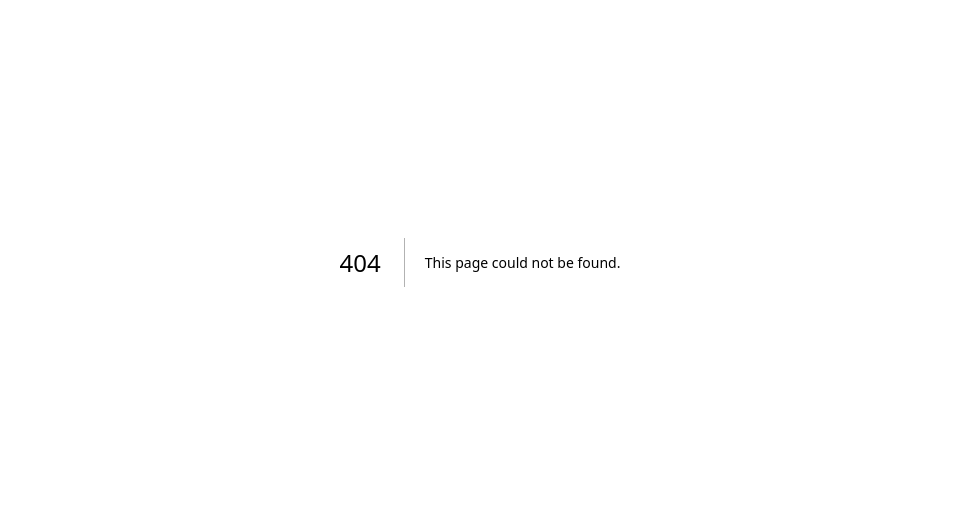
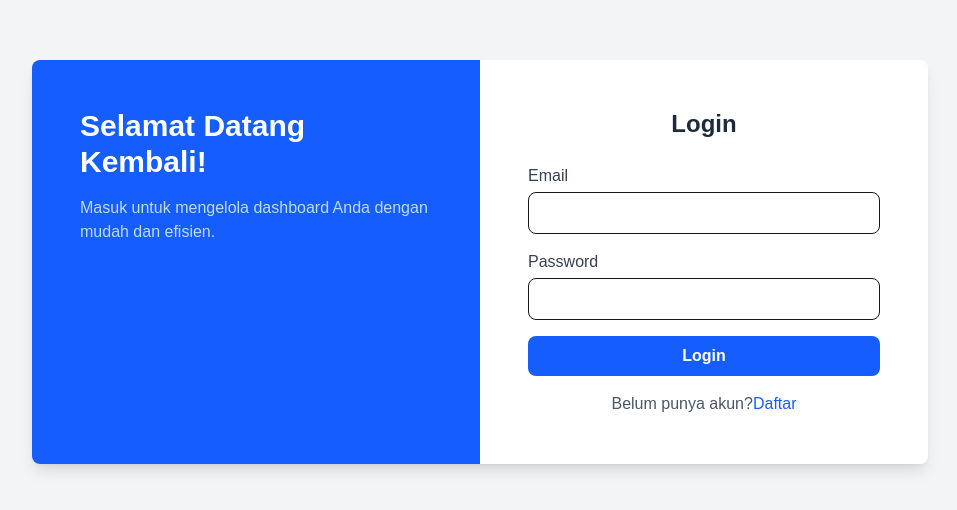
Before and after one commit to HuntNugie/next-full-auth, a Next.js app: page /login in a window 1280 px wide. Before the commit this address had no page. Shown: the part 138-648 px from the top of the page, without its empty margins (160-1117 px from the left). Built offline with nearby package versions, Linux system fonts and the light colour scheme.

Commit message:
membuat tampilan login dan membuat session provider untuk next auth

```diff
--- a/package.json
+++ b/package.json
@@ -10,7 +10,9 @@
   },
   "dependencies": {
     "@prisma/client": "^6.19.0",
+    "bcryptjs": "^3.0.3",
     "next": "16.1.6",
+    "next-auth": "^4.24.13",
     "prisma": "^6.19.0",
     "react": "19.2.3",
     "react-dom": "19.2.3"
--- /dev/null
+++ b/src/backend/models/User.ts
@@ -0,0 +1,5 @@
+import Prisma from "@/lib/prisma/init";
+
+const User = Prisma.user;
+
+export default User;
--- /dev/null
+++ b/src/components/layouts/auth.layout.tsx
@@ -0,0 +1,18 @@
+import { HeaderAuth } from "../partials/header.auth";
+
+export default function AuthLayout({children,title,sub}:{children:React.ReactNode,title:string,sub:string}) {
+    return (
+        <>
+            <div className="min-h-screen flex items-center justify-center bg-gray-100">
+                <div className="flex flex-col md:flex-row w-full max-w-4xl shadow-lg rounded-lg overflow-hidden">
+                    {/* Banner sebelah kiri */}
+                   <HeaderAuth title={title} sub={sub}/>
+                    {/* Form login */}
+                    <div className="w-full md:w-1/2 bg-white p-8 md:p-12">
+                       {children}
+                    </div>
+                </div>
+            </div>
+        </>
+    );
+}
--- /dev/null
+++ b/src/components/partials/header.auth.tsx
@@ -0,0 +1,10 @@
+export const HeaderAuth = ({title,sub}:{title:string,sub:string}) => {
+    return (
+        <>
+            <div className="hidden md:block md:w-1/2 bg-blue-600 text-white p-12 flex flex-col justify-center">
+                <h2 className="text-3xl font-bold mb-4">{title}</h2>
+                <p className="text-blue-200">{sub}</p>
+            </div>
+        </>
+    );
+};
--- /dev/null
+++ b/src/lib/prisma/init.ts
@@ -0,0 +1,5 @@
+import {PrismaClient} from "@/generated/prisma/index"
+
+const Prisma = new PrismaClient();
+
+export default Prisma;
--- /dev/null
+++ b/src/pages/api/auth/[...nextauth].ts
@@ -0,0 +1,69 @@
+import User from "@/backend/models/User";
+import {comparePass} from "@/service/brcypt";
+import NextAuth, {NextAuthOptions} from "next-auth";
+import CredentialsProvider from "next-auth/providers/credentials";
+
+export const authOptions: NextAuthOptions = {
+    session: {
+        strategy: "jwt",
+    },
+    pages: {
+        signIn: "/login",
+    },
+    providers: [
+        CredentialsProvider({
+            name: "Credentials",
+            credentials: {
+                email: {label: "email", type: "email"},
+                password: {label: "password", type: "password"},
+            },
+            async authorize(credentials) {
+                if (!credentials?.email || !credentials?.password) {
+                    return null;
+                }
+                // cek dulu apakah user nya ada atau tidak
+                const data = await User.findUnique({
+                    where: {email: credentials.email},
+                    include: {
+                        profile: true,
+                    },
+                });
+                if (!data) {
+                    return null;
+                }
+
+                // cek password nya
+                const match = await comparePass(data.password, credentials.password);
+                if (!match) {
+                    return null;
+                }
+
+                return {
+                    id: data.id,
+                    name: data.profile?.nama,
+                    email: data.email,
+                    image: null,
+                };
+            },
+        }),
+    ],
+    callbacks: {
+        async jwt({token, user}) {
+            if (user) {
+                (token.id = user.id), (token.name = user.name), (token.email = user.email), (token.image = user.image);
+            }
+            return token;
+        },
+        async session({token,session}){
+            if(session.user){
+                session.user.id = token.id as string,
+                session.user.email = token.email as string,
+                session.user.name = token.name as string,
+                session.user.image = token.image as null
+            }
+            return session
+        }
+    },
+};
+
+export default NextAuth(authOptions);
--- a/src/pages/index.tsx
+++ b/src/pages/index.tsx
@@ -1,78 +1,12 @@
-import Image from "next/image";
-import { Geist, Geist_Mono } from "next/font/google";
+export default function RootPage() {
+    return null;
+}
 
-const geistSans = Geist({
-  variable: "--font-geist-sans",
-  subsets: ["latin"],
-});
-
-const geistMono = Geist_Mono({
-  variable: "--font-geist-mono",
-  subsets: ["latin"],
-});
-
-export default function Home() {
-  return (
-    <div
-      className={`${geistSans.className} ${geistMono.className} flex min-h-screen items-center justify-center bg-zinc-50 font-sans dark:bg-black`}
-    >
-      <main className="flex min-h-screen w-full max-w-3xl flex-col items-center justify-between py-32 px-16 bg-white dark:bg-black sm:items-start">
-        <Image
-          className="dark:invert"
-          src="/next.svg"
-          alt="Next.js logo"
-          width={100}
-          height={20}
-          priority
-        />
-        <div className="flex flex-col items-center gap-6 text-center sm:items-start sm:text-left">
-          <h1 className="max-w-xs text-3xl font-semibold leading-10 tracking-tight text-black dark:text-zinc-50">
-            To get started, edit the index.tsx file.
-          </h1>
-          <p className="max-w-md text-lg leading-8 text-zinc-600 dark:text-zinc-400">
-            Looking for a starting point or more instructions? Head over to{" "}
-            <a
-              href="https://vercel.com/templates?framework=next.js&utm_source=create-next-app&utm_medium=default-template-tw&utm_campaign=create-next-app"
-              className="font-medium text-zinc-950 dark:text-zinc-50"
-            >
-              Templates
-            </a>{" "}
-            or the{" "}
-            <a
-              href="https://nextjs.org/learn?utm_source=create-next-app&utm_medium=default-template-tw&utm_campaign=create-next-app"
-              className="font-medium text-zinc-950 dark:text-zinc-50"
-            >
-              Learning
-            </a>{" "}
-            center.
-          </p>
-        </div>
-        <div className="flex flex-col gap-4 text-base font-medium sm:flex-row">
-          <a
-            className="flex h-12 w-full items-center justify-center gap-2 rounded-full bg-foreground px-5 text-background transition-colors hover:bg-[#383838] dark:hover:bg-[#ccc] md:w-[158px]"
-            href="https://vercel.com/new?utm_source=create-next-app&utm_medium=default-template-tw&utm_campaign=create-next-app"
-            target="_blank"
-            rel="noopener noreferrer"
-          >
-            <Image
-              className="dark:invert"
-              src="/vercel.svg"
-              alt="Vercel logomark"
-              width={16}
-              height={16}
-            />
-            Deploy Now
-          </a>
-          <a
-            className="flex h-12 w-full items-center justify-center rounded-full border border-solid border-black/[.08] px-5 transition-colors hover:border-transparent hover:bg-black/[.04] dark:border-white/[.145] dark:hover:bg-[#1a1a1a] md:w-[158px]"
-            href="https://nextjs.org/docs/pages/getting-started?utm_source=create-next-app&utm_medium=default-template-tw&utm_campaign=create-next-app"
-            target="_blank"
-            rel="noopener noreferrer"
-          >
-            Documentation
-          </a>
-        </div>
-      </main>
-    </div>
-  );
+export async function getServerSideProps() {
+    return {
+        redirect: {
+            destination: "/api/auth/signin",
+            permanent: false,
+        },
+    };
 }
--- /dev/null
+++ b/src/pages/login.tsx
@@ -0,0 +1,15 @@
+import AuthLayout from "@/components/layouts/auth.layout";
+import LoginView from "@/views/auth/Login";
+
+export default function LoginPage() {
+    return (
+        <>
+            <AuthLayout
+                title="Selamat Datang Kembali!"
+                sub="Masuk untuk mengelola dashboard Anda dengan mudah dan efisien."
+            >
+                <LoginView />
+            </AuthLayout>
+        </>
+    );
+}
--- /dev/null
+++ b/src/service/brcypt.ts
@@ -0,0 +1,5 @@
+import bcrypt from "bcryptjs";
+
+export const comparePass = async (hashPass:string, password:string ) => {
+    return await bcrypt.compare(password, hashPass);
+};
--- /dev/null
+++ b/src/views/auth/Login.tsx
@@ -0,0 +1,45 @@
+export default function LoginView() {
+    return (
+        <>
+            <h2 className="text-2xl font-bold mb-6 text-gray-800 text-center">Login</h2>
+            <form action="#" method="POST" className="space-y-4">
+                <div>
+                    <label htmlFor="email" className="block text-gray-700 mb-1">
+                        Email
+                    </label>
+                    <input
+                        type="email"
+                        id="email"
+                        name="email"
+                        required={true}
+                        className="w-full px-4 py-2 border rounded-lg focus:outline-none focus:ring-2 focus:ring-blue-500 focus:border-blue-500"
+                    />
+                </div>
+                <div>
+                    <label htmlFor="password" className="block text-gray-700 mb-1">
+                        Password
+                    </label>
+                    <input
+                        type="password"
+                        id="password"
+                        name="password"
+                        required={true}
+                        className="w-full px-4 py-2 border rounded-lg focus:outline-none focus:ring-2 focus:ring-blue-500 focus:border-blue-500"
+                    />
+                </div>
+                <button
+                    type="submit"
+                    className="w-full bg-blue-600 text-white py-2 rounded-lg hover:bg-blue-700 transition-colors font-semibold"
+                >
+                    Login
+                </button>
+            </form>
+            <p className="mt-4 text-center text-gray-600">
+                Belum punya akun?
+                <a href="register.html" className="text-blue-600 hover:underline">
+                    Daftar
+                </a>
+            </p>
+        </>
+    );
+}
```
Also changed, not shown: 1 other file (tests, documents, lock files or other folders).
